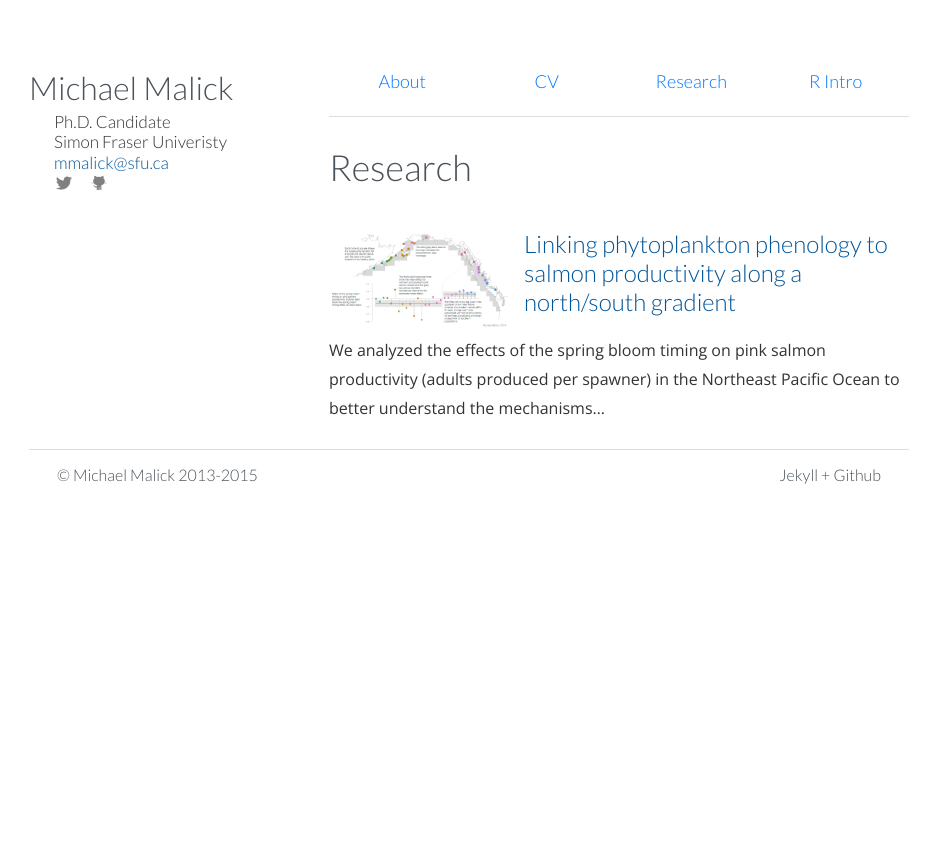
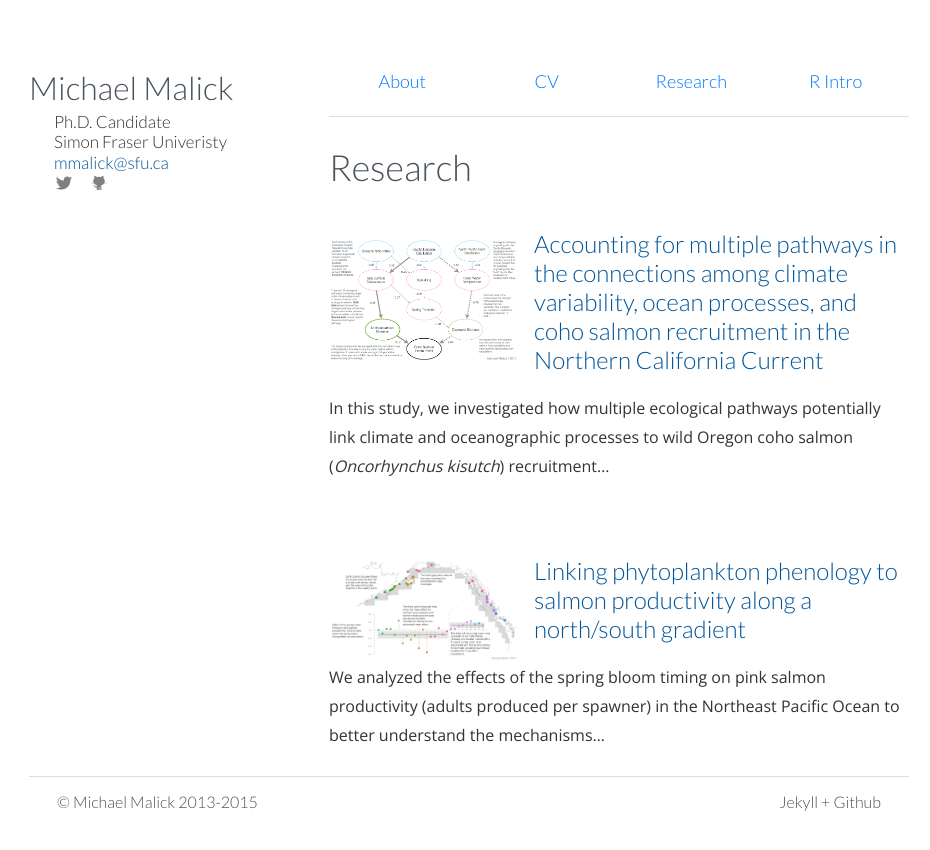
Before and after one commit to michaelmalick/michaelmalick.github.io, a Jekyll site: the page built from research/index.md, in a window 1280 px wide. Shown: the top 850 px of the page, without its empty margins (141-1071 px from the left). Built offline with Jekyll 4.4.1, drawn with Linux system fonts in a browser that asks for light colours; Markdown is read by kramdown in place of the engine named in the settings.

Commit message:
Added Bayesian network research figure

```diff
--- a/research/index.md
+++ b/research/index.md
@@ -9,11 +9,34 @@ title: Michael Malick | Research
 
 # Research
 
-<!-- Pink salmon and spring bloom --------------------------------------------->
+
+<!-- Bayesian Network --------------------------------------------------------->
 
 <h1 style="margin-top:40px"></h1>
 
-<a href="./spring-bloom/index.html"><img src="./spring-bloom/bloom-fig-150.png" style="width: 180px" align="left"/></a>
+<a href="./bayes-network/index.html"><img
+src="./bayes-network/network-fig-150.png"
+style="width: 190px; padding-top: 10px" align="left"/></a>
+
+<div class = researchlink>
+    <a href="./bayes-network/index.html">Accounting for multiple pathways in the
+    connections among climate variability, ocean processes, and coho salmon
+    recruitment in the Northern California Current</a> <br>
+  </div>
+
+<h1 style="margin-top:20px"></h1>
+In this study, we investigated how multiple ecological pathways potentially link
+climate and oceanographic processes to wild Oregon coho salmon (*Oncorhynchus
+kisutch*) recruitment...
+
+
+
+<!-- Pink salmon and spring bloom --------------------------------------------->
+
+<h1 style="margin-top:75px"></h1>
+
+<a href="./spring-bloom/index.html"><img src="./spring-bloom/bloom-fig-150.png"
+style="width: 190px" align="left"/></a>
 
 <div class = researchlink>
     <a href="./spring-bloom/index.html">Linking phytoplankton phenology to salmon productivity along a north/south gradient</a> <br>
```
Also changed, not shown: research/bayes-network/index.md (added, +40 -0 lines), research/spring-bloom/index.md (+7 -5 lines), research/bayes-network/network-fig-150.png (added), 2 other files.
